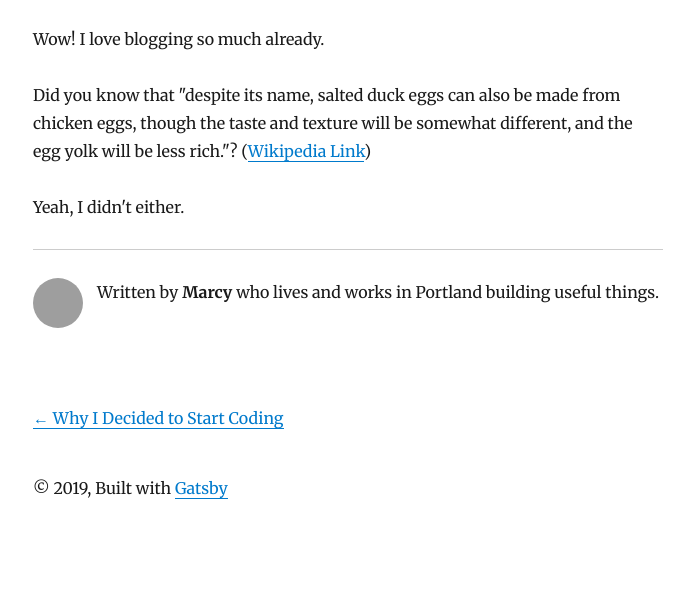
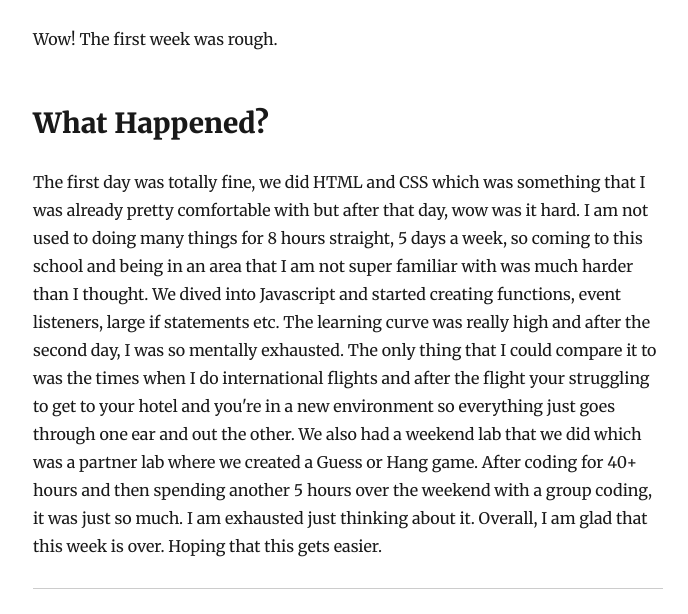
Before and after one commit to averagegalmarcy/Blog, a Gatsby site: page /my-second-post/ in a window 1280 px wide. Shown: the part 170-784 px from the top of the page, without its empty margins (292-980 px from the left). Built offline with nearby package versions, Linux system fonts and the light colour scheme; Gatsby itself is replaced by a stand-in of ours; some packages are replaced by stand-ins of ours; grey boxes are pictures that could not be loaded.

Commit message:
added the first week of code school

```diff
--- a/content/blog/my-second-post/index.md
+++ b/content/blog/my-second-post/index.md
@@ -3,11 +3,7 @@ title: First Week of Code School!
 date: '2018-11-1:46:37.121Z'
 ---
 
-Wow! I love blogging so much already.
+Wow! The first week was rough.
 
-Did you know that "despite its name, salted duck eggs can also be made from
-chicken eggs, though the taste and texture will be somewhat different, and the
-egg yolk will be less rich."?
-([Wikipedia Link](http://en.wikipedia.org/wiki/Salted_duck_egg))
-
-Yeah, I didn't either.
+## What Happened?
+The first day was totally fine, we did HTML and CSS which was something that I was already pretty comfortable with but after that day, wow was it hard. I am not used to doing many things for 8 hours straight, 5 days a week, so coming to this school and being in an area that I am not super familiar with was much harder than I thought. We dived into Javascript and started creating functions, event listeners, large if statements etc. The learning curve was really high and after the second day, I was so mentally exhausted. The only thing that I could compare it to was the times when I do international flights and after the flight your struggling to get to your hotel and you're in a new environment so everything just goes through one ear and out the other. We also had a weekend lab that we did which was a partner lab where we created a Guess or Hang game. After coding for 40+ hours and then spending another 5 hours over the weekend with a group coding, it was just so much. I am exhausted just thinking about it. Overall, I am glad that this week is over. Hoping that this gets easier.
```
